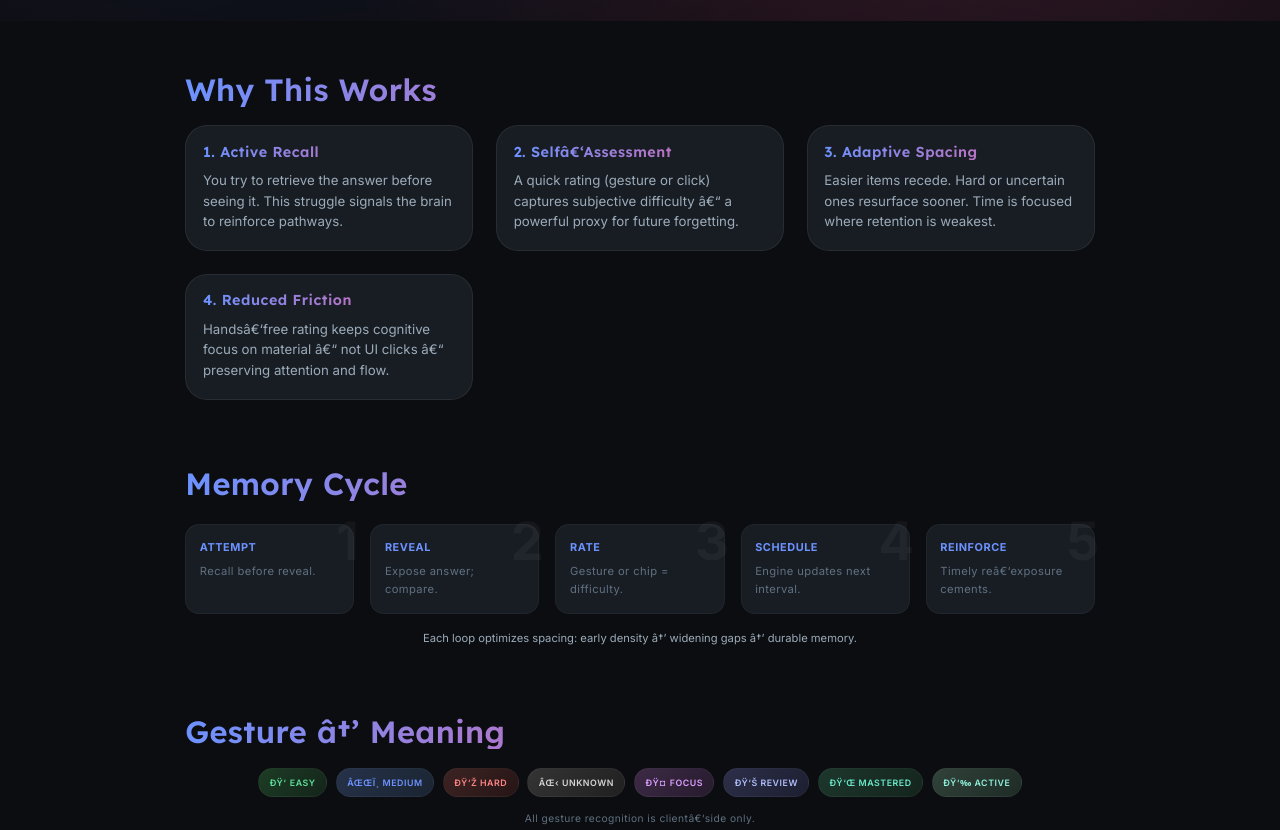
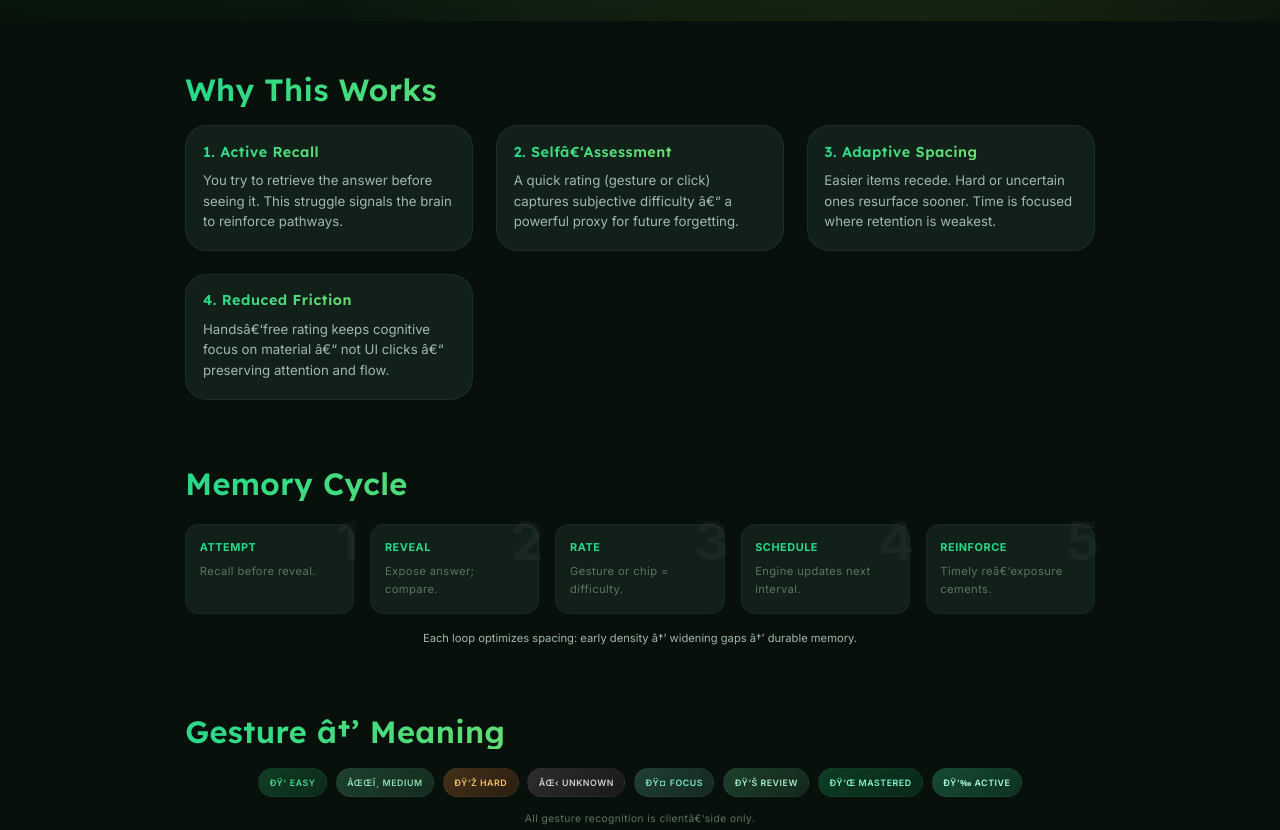
Before and after one commit to Kevin-kemboi/flashcard-extension, a browser extension: page site/index.html in a window 1280 px wide. Shown: the part 1060-1890 px from the top of the page. Drawn offline with Linux system fonts and the light colour scheme.

Commit message:
feat(ui): remove legacy snippet and apply green educational theme palette

```diff
--- a/site/styles.css
+++ b/site/styles.css
@@ -1,16 +1,15 @@
 /* ===== New Educational Theme ===== */
-:root {
-  --bg:#0b0d10; --bg-alt:#12151b; --layer:#181d24; --layer-alt:#1f252d; --layer-soft:#262f39;
-  --border:rgba(255,255,255,.07); --border-faint:rgba(255,255,255,.04);
-  --brand:#4f7df5; --brand-alt:#6c92ff; --brand-glow:rgba(79,125,245,.55); --brand-fade:rgba(79,125,245,.15);
-  --accent:#e95f9c; --accent-fade:rgba(233,95,156,.18);
-  --ok:#1fbf78; --warn:#f5a524; --danger:#ef5555; --focus-ring:0 0 0 3px rgba(111,140,255,.4);
-  --txt:#e6ecf3; --txt-dim:#9cabb9; --txt-faint:#607080; --mono:"JetBrains Mono",Consolas,monospace;
-  --font-sans:'Inter',system-ui,-apple-system,'Segoe UI',Roboto,Ubuntu,sans-serif;
-  --font-alt:'Lexend', var(--font-sans);
+:root { /* Green Mode */
+  --bg:#07100b; --bg-alt:#0d1811; --layer:#112019; --layer-alt:#152820; --layer-soft:#1b3428;
+  --border:rgba(255,255,255,.06); --border-faint:rgba(255,255,255,.035);
+  --brand:#1fbf78; --brand-alt:#26d989; --brand-glow:rgba(31,191,120,.55); --brand-fade:rgba(31,191,120,.16);
+  --accent:#9be15d; --accent-fade:rgba(155,225,93,.2);
+  --ok:#34d399; --warn:#e5b84a; --danger:#ef5555; --focus-ring:0 0 0 3px rgba(60,200,130,.45);
+  --txt:#e4f3ea; --txt-dim:#9fb9ac; --txt-faint:#5c7463; --mono:"JetBrains Mono",Consolas,monospace;
+  --font-sans:'Inter',system-ui,-apple-system,'Segoe UI',Roboto,Ubuntu,sans-serif; --font-alt:'Lexend', var(--font-sans);
   --r-1:4px; --r-2:8px; --r-3:14px; --r-4:22px; --r-5:34px;
-  --shadow-sm:0 3px 8px -2px rgba(0,0,0,.45); --shadow:0 18px 46px -22px rgba(0,0,0,.75);
-  --grad-hero:radial-gradient(circle at 20% 18%,rgba(79,125,245,.28),transparent 65%),radial-gradient(circle at 80% 70%,rgba(233,95,156,.25),transparent 60%);
+  --shadow-sm:0 3px 8px -2px rgba(0,0,0,.5); --shadow:0 20px 48px -22px rgba(0,0,0,.78);
+  --grad-hero:radial-gradient(circle at 25% 20%,rgba(31,191,120,.28),transparent 65%),radial-gradient(circle at 75% 70%,rgba(155,225,93,.22),transparent 60%);
   font-size:16px;
 }
 
@@ -21,9 +20,9 @@ body { line-height:1.55; }
 :focus-visible { outline:2px solid var(--brand); outline-offset:2px; box-shadow:var(--focus-ring); }
 
 h1,h2,h3,h4 { font-family:var(--font-alt); font-weight:600; line-height:1.12; margin:0; letter-spacing:.4px; }
-.hero__title--educational { font-size:clamp(2.4rem,4.5vw,3.4rem); background:linear-gradient(110deg,#6a9bff,#4f7df5 40%,#e95f9c); -webkit-background-clip:text; background-clip:text; color:transparent; }
+.hero__title--educational { font-size:clamp(2.4rem,4.5vw,3.4rem); background:linear-gradient(110deg,#26d989,#1fbf78 50%,#9be15d); -webkit-background-clip:text; background-clip:text; color:transparent; }
 .h-section { font-size:clamp(1.5rem,2.4vw,2.05rem); margin:0 0 1.15rem; }
-.h-section.alt { background:linear-gradient(95deg,#6c92ff,#e95f9c 70%); -webkit-background-clip:text; background-clip:text; color:transparent; }
+.h-section.alt { background:linear-gradient(95deg,#26d989,#9be15d 70%); -webkit-background-clip:text; background-clip:text; color:transparent; }
 
 p { margin:.5rem 0 0; }
 code { background:var(--layer-alt); padding:0 .4rem; border-radius:var(--r-1); font-size:.78em; font-family:var(--mono); }
@@ -31,7 +30,7 @@ em { font-style:italic; }
 
 /* Layout */
 .hero--education { position:relative; padding:4.6rem 1.2rem 4rem; text-align:center; background:var(--grad-hero); overflow:hidden; }
-.hero--education:before { content:""; position:absolute; inset:0; background:linear-gradient(160deg,rgba(79,125,245,.3),rgba(233,95,156,.15) 55%,rgba(11,13,16,.35)); mix-blend-mode:overlay; pointer-events:none; }
+.hero--education:before { content:""; position:absolute; inset:0; background:linear-gradient(160deg,rgba(31,191,120,.3),rgba(155,225,93,.17) 55%,rgba(7,16,11,.4)); mix-blend-mode:overlay; pointer-events:none; }
 .hero__inner { max-width:1080px; margin:0 auto; position:relative; }
 .center-stack { display:flex; flex-direction:column; align-items:center; gap:1.8rem; }
 .hero__tag--wide { font-size:clamp(1.02rem,1.55vw,1.28rem); max-width:920px; color:var(--txt-dim); line-height:1.42; margin:0; }
@@ -62,9 +61,9 @@ em { font-style:italic; }
 /* Educational grid */
 .edu__grid { display:grid; gap:1.4rem; grid-template-columns:repeat(auto-fit,minmax(230px,1fr)); }
 .edu__item { background:var(--layer); border:1px solid var(--border); padding:1rem 1.05rem 1.15rem; border-radius:var(--r-4); position:relative; overflow:hidden; display:flex; flex-direction:column; gap:.55rem; font-size:.83rem; line-height:1.28rem; }
-.edu__item:before { content:""; position:absolute; inset:0; background:linear-gradient(160deg,rgba(79,125,245,.18),transparent 60%); opacity:0; transition:.5s; }
+.edu__item:before { content:""; position:absolute; inset:0; background:linear-gradient(160deg,rgba(31,191,120,.22),transparent 60%); opacity:0; transition:.5s; }
 .edu__item:hover:before { opacity:1; }
-.edu__item h3 { font-size:.9rem; letter-spacing:.5px; margin:.1rem 0 .1rem; background:linear-gradient(90deg,#6c92ff,#e95f9c); -webkit-background-clip:text; background-clip:text; color:transparent; }
+.edu__item h3 { font-size:.9rem; letter-spacing:.5px; margin:.1rem 0 .1rem; background:linear-gradient(90deg,#26d989,#9be15d); -webkit-background-clip:text; background-clip:text; color:transparent; }
 .edu__item p { margin:0; color:var(--txt-dim); }
 
 /* Concept cycle */
@@ -79,25 +78,25 @@ em { font-style:italic; }
 .legend__row { display:flex; flex-wrap:wrap; gap:.55rem; }
 .legend__row--center { justify-content:center; }
 .tag { font-size:.55rem; letter-spacing:.55px; padding:.45rem .65rem .4rem; border-radius:999px; background:var(--layer-alt); color:var(--txt-faint); border:1px solid var(--border-faint); font-weight:600; text-transform:uppercase; position:relative; overflow:hidden; }
-.tag--easy { background:linear-gradient(135deg,#1d3d25,#14241a); color:#5ce19a; }
-.tag--med { background:linear-gradient(135deg,#26324a,#1a2431); color:#6c92ff; }
-.tag--hard { background:linear-gradient(135deg,#3d2323,#261515); color:#ff8585; }
-.tag--unknown { background:linear-gradient(135deg,#343434,#202020); color:#d5d5d5; }
-.tag--focus { background:linear-gradient(135deg,#3d2a46,#261b2d); color:#dc9eff; }
-.tag--review { background:linear-gradient(135deg,#2d2f49,#1c1e30); color:#b0bdfa; }
-.tag--mastered { background:linear-gradient(135deg,#1d372d,#14241d); color:#67e8c7; }
-.tag--active { background:linear-gradient(135deg,#30423a,#1f2b26); color:#8df0d9; }
+.tag--easy { background:linear-gradient(135deg,#103d25,#0c2a1a); color:#44d58d; }
+.tag--med { background:linear-gradient(135deg,#1e402e,#142b20); color:#8bdcae; }
+.tag--hard { background:linear-gradient(135deg,#423018,#2b1f10); color:#f3c06a; }
+.tag--unknown { background:linear-gradient(135deg,#2d2d2d,#191919); color:#cfcfcf; }
+.tag--focus { background:linear-gradient(135deg,#203f33,#142820); color:#7be8c1; }
+.tag--review { background:linear-gradient(135deg,#1d3f2a,#13271b); color:#a2edc8; }
+.tag--mastered { background:linear-gradient(135deg,#0d3c24,#082817); color:#7ff5cf; }
+.tag--active { background:linear-gradient(135deg,#154a33,#0e3122); color:#a9f8d9; }
 .note { font-size:.64rem; margin:.9rem 0 0; color:var(--txt-faint); letter-spacing:.45px; text-align:center; }
 
 /* Buttons */
 .btn { --b-bg:var(--layer-alt); --b-border:var(--border-faint); --b-color:var(--txt); display:inline-flex; align-items:center; justify-content:center; gap:.55rem; font-weight:600; font-size:.85rem; padding:.75rem 1.15rem; border-radius:var(--r-3); border:1px solid var(--b-border); background:var(--b-bg); color:var(--b-color); letter-spacing:.4px; cursor:pointer; text-decoration:none; position:relative; transition:.3s; box-shadow:var(--shadow-sm); }
 .btn:hover { filter:brightness(1.12); text-decoration:none; }
 .btn:active { transform:translateY(1px); }
-.btn--primary { --b-bg:linear-gradient(92deg,#6c92ff,#4f7df5); --b-border:rgba(255,255,255,.1); color:#fff; box-shadow:0 10px 28px -14px rgba(79,125,245,.75); }
-.btn--primary:hover { --b-bg:linear-gradient(92deg,#7ca0ff,#5c89f7); }
+.btn--primary { --b-bg:linear-gradient(92deg,#26d989,#1fbf78); --b-border:rgba(255,255,255,.1); color:#fff; box-shadow:0 10px 28px -14px rgba(31,191,120,.6); }
+.btn--primary:hover { --b-bg:linear-gradient(92deg,#33e79a,#24cc82); }
 .btn--ghost { --b-bg:var(--brand-fade); --b-color:var(--brand-alt); --b-border:var(--brand-fade); }
-.btn--ghost:hover { --b-bg:linear-gradient(92deg,#6c92ff,#4f7df5); color:#fff; }
-.btn--flip { font-size:.75rem; letter-spacing:.55px; text-transform:uppercase; font-weight:700; padding:.65rem 1rem; border-radius:var(--r-2); background:linear-gradient(92deg,#6c92ff,#4f7df5); border:1px solid var(--brand-glow); box-shadow:0 8px 22px -12px rgba(79,125,245,.65); }
+.btn--ghost:hover { --b-bg:linear-gradient(92deg,#26d989,#1fbf78); color:#fff; }
+.btn--flip { font-size:.75rem; letter-spacing:.55px; text-transform:uppercase; font-weight:700; padding:.65rem 1rem; border-radius:var(--r-2); background:linear-gradient(92deg,#26d989,#1fbf78); border:1px solid var(--brand-glow); box-shadow:0 8px 22px -12px rgba(31,191,120,.55); }
 .btn--flip:hover { filter:brightness(1.15); }
 
 /* Chips already defined above */
```
